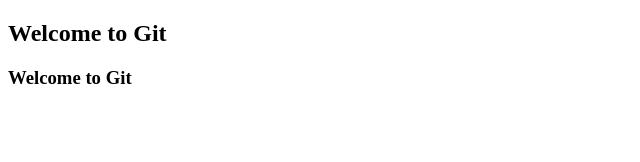
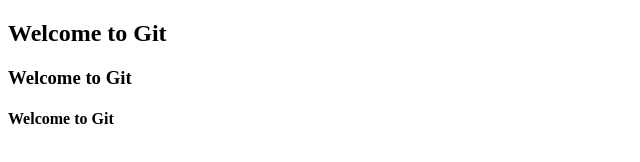
Before and after one commit to anjeswar/MyProject, a plain HTML site: page index.html in a window 1280 px wide. Shown: the whole page, without its empty margins (0-640 px from the left). Drawn offline with Linux system fonts and the light colour scheme.

Commit message:
h4 tag added
h4 tag added

```diff
--- a/index.html
+++ b/index.html
@@ -8,5 +8,6 @@
 <body>
     <h2>Welcome to Git</h2>
     <h3>Welcome to Git</h3>
+    <h4>Welcome to Git</h4>
 </body>
 </html>
```
